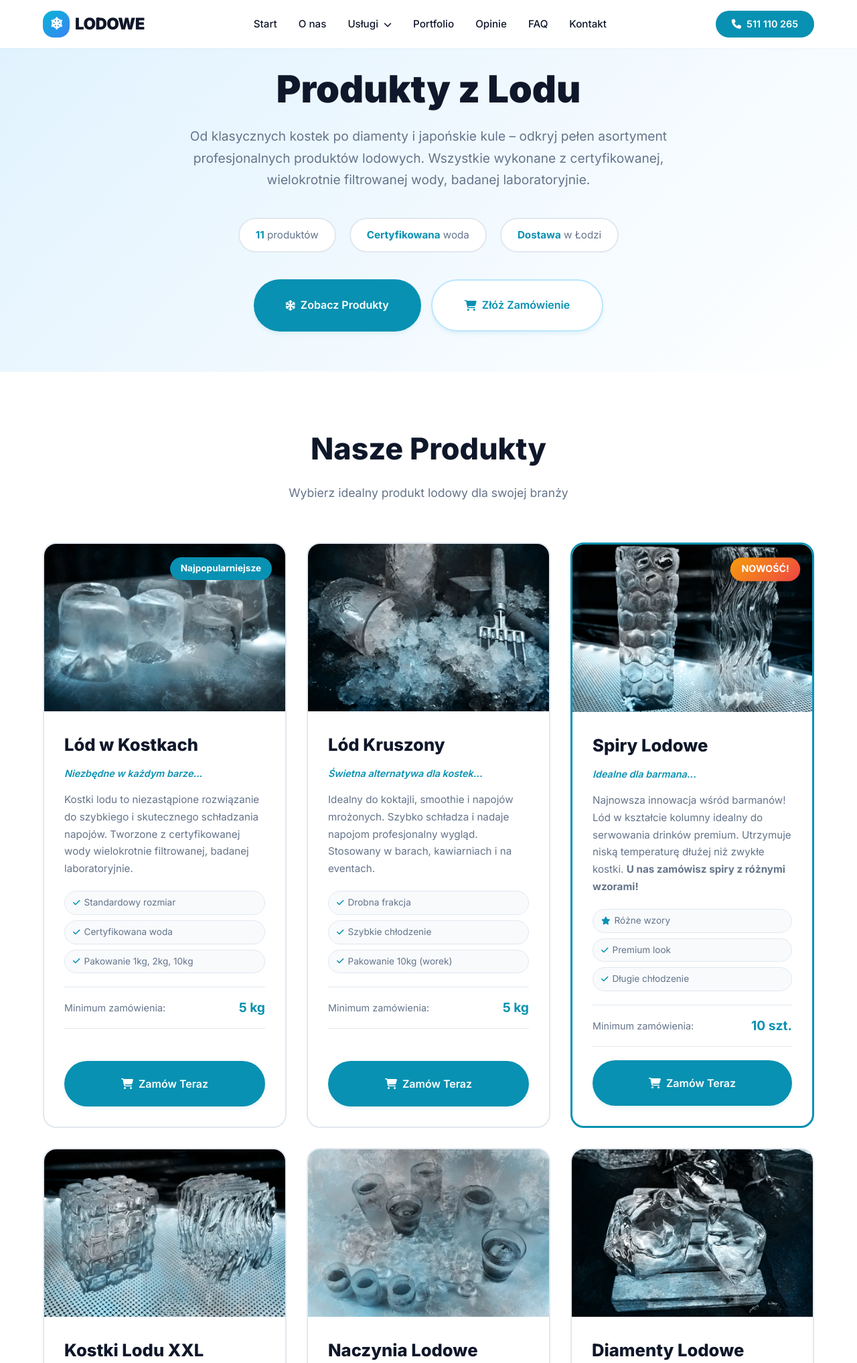
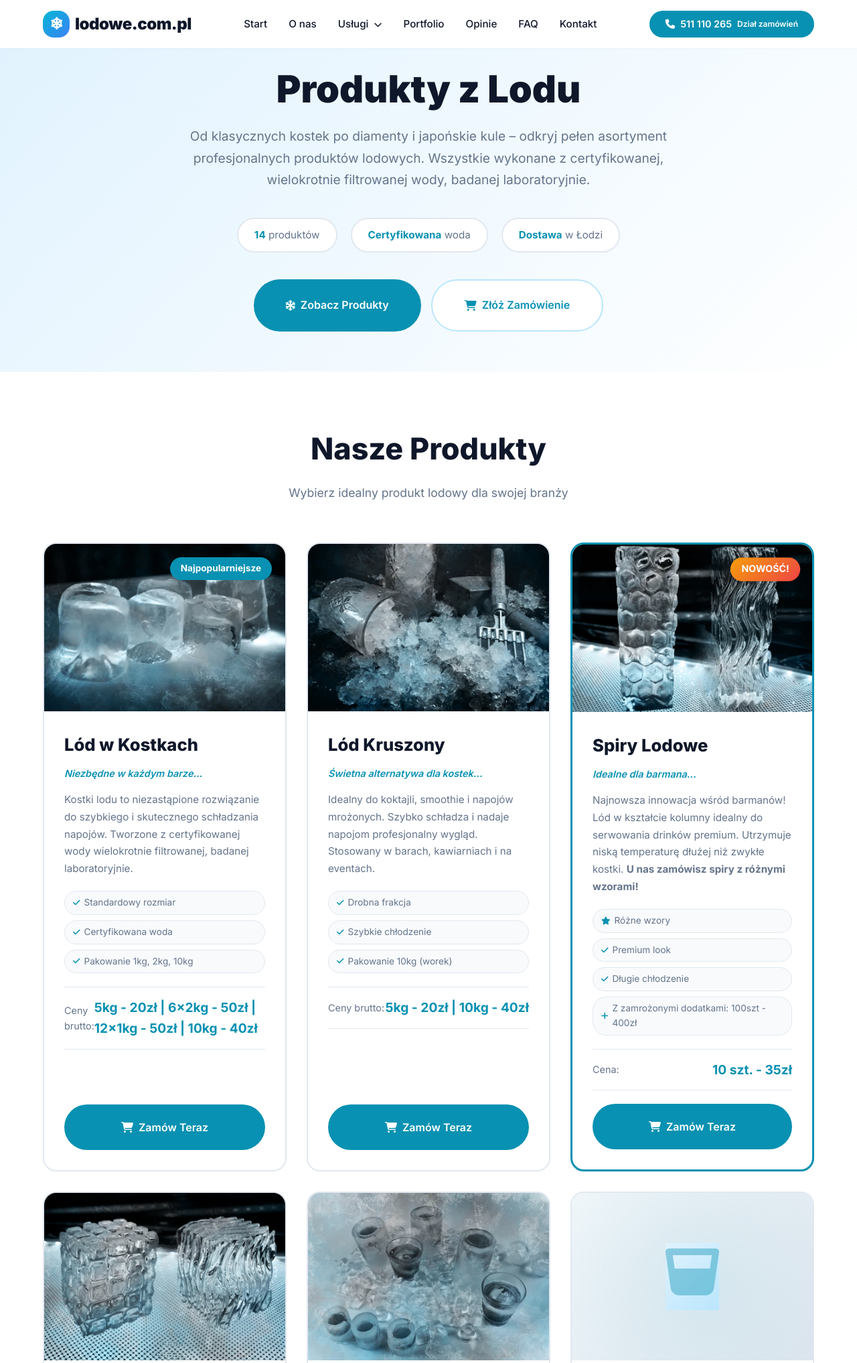
Before and after one commit to bdebinski/lodowe, a PHP site: page /uslugi/produkty-z-lodu.html in a window 1280 px wide. Shown: the top 2035 px of the page at 67% size. Run offline with PHP 8.4, Linux system fonts and the light colour scheme.

Commit message:
Aktualizacja strony: doświadczenie, ceny, produkty i branding
- Zmiana 10 lat na 18+ lat doświadczenia we wszystkich miejscach
- Dodanie podpisu "Dział zamówień" do przycisku z numerem telefonu
- Usunięcie godzin pracy z formularza zamówień
- Dodanie przewozu mroźniczo-chłodniczego i wynajmu samochodów (Fiat Ducato, Doblo, Scudo)
- Aktualizacja sekcji "Wynajem Sprzętu" na stronie głównej
- Dodanie cen do wszystkich produktów lodowych:
  * Lód w kostkach i kruszony: 5kg-20zł, 10kg-40zł, 6x2kg-50zł, 12x1kg-50zł
  * Spiry lodowe: 10szt-35zł (z dodatkami 100szt-400zł)
  * Kostki XXL: 20szt-70zł (z dodatkami 100szt-400zł)
  * Kieliszki lodowe: 20szt-70zł
  * Szklanki: 10szt-50zł
  * Kule lodowe: 10szt-35zł (z dodatkami 100szt-400zł)
  * Suchy lód: 5kg-70zł (z boxem termicznym 100zł)
  * Bar lodowy: od 1230zł brutto
  * Zamrażarki: od 350zł/dobę netto
  * Boxy termiczne: 35zł/dobę netto
  * Samochody: 350-500zł netto
- Dodanie nowego produktu: Kubek i butelka lodowa (3,50zł/szt brutto)
- Dodanie numerów telefonów: 501 494 787 i 608 401 730
- Usunięcie cieni z przycisków na stronie głównej
- Zmiana emaila w stopce na office@long-table.com.pl
- Zmiana logo w nawigacji na "lodowe.com.pl" z linkiem do strony głównej
- Aktualizacja liczby produktów z 11 na 14

```diff
--- a/components/footer.html
+++ b/components/footer.html
@@ -7,7 +7,7 @@
                     <span>LODOWE</span>
                 </a>
                 <p class="footer-description">
-                    Profesjonalne usługi lodowe dla wymagających klientów. Tworzymy spektakularne rzeźby od ponad 10 lat.
+                    Profesjonalne usługi lodowe dla wymagających klientów. Tworzymy spektakularne rzeźby od ponad 18 lat.
                 </p>
             </div>
 
@@ -45,7 +45,7 @@
                     </li>
                     <li>
                         <i class="fas fa-envelope"></i>
-                        <a href="mailto:kontakt@lodowe.com.pl">kontakt@lodowe.com.pl</a>
+                        <a href="mailto:office@long-table.com.pl">office@long-table.com.pl</a>
                     </li>
                 </ul>
             </div>
--- a/components/nav.html
+++ b/components/nav.html
@@ -1,10 +1,10 @@
 <nav class="navbar" id="navbar">
         <div class="container">
             <div class="nav-wrapper">
-                <div class="logo">
+                <a href="/index.html" class="logo">
                     <div class="logo-icon">❄</div>
-                    <span>LODOWE</span>
-                </div>
+                    <span>lodowe.com.pl</span>
+                </a>
 
                 <ul class="nav-menu" id="navMenu">
                     <li><a href="/index.html#home" class="nav-link">Start</a></li>
@@ -31,7 +31,7 @@
 
                 <div class="nav-cta">
                     <a href="tel:+48511110265" class="btn-phone">
-                        <i class="fas fa-phone"></i> 511 110 265
+                        <i class="fas fa-phone"></i> 511 110 265<br><small>Dział zamówień</small>
                     </a>
                     <button class="hamburger" id="hamburger">
                         <span></span>
--- a/css/style-ice-blue.css
+++ b/css/style-ice-blue.css
@@ -475,27 +475,23 @@ button {
 .btn-primary {
     background: var(--primary-color);
     color: var(--white);
-    box-shadow: var(--shadow-md);
 }
 
 .btn-primary:hover {
     background: var(--primary-dark);
     transform: translateY(-2px);
-    box-shadow: var(--shadow-xl);
 }
 
 .btn-secondary {
     background: var(--white);
     color: var(--primary-color);
     border: 2px solid var(--gray-200);
-    box-shadow: var(--shadow-md);
 }
 
 .btn-secondary:hover {
     background: var(--gray-50);
     border-color: var(--primary-light);
     transform: translateY(-2px);
-    box-shadow: var(--shadow-xl);
 }
 
 .btn-link {
--- a/uslugi/bary-lodowe.html
+++ b/uslugi/bary-lodowe.html
@@ -42,7 +42,7 @@
                 </p>
                 <div class="hero-stats-row">
                     <div class="stat-badge">
-                        <strong>10+</strong> lat doświadczenia
+                        <strong>18+</strong> lat doświadczenia
                     </div>
                     <div class="stat-badge">
                         <strong>200+</strong> zrealizowanych barów
@@ -311,7 +311,7 @@
                     </div>
                     <div class="cta-info-item">
                         <i class="fas fa-calculator"></i>
-                        <span>Darmowa wycena</span>
+                        <span>Ceny od 1230zł brutto</span>
                     </div>
                     <div class="cta-info-item">
                         <i class="fas fa-truck"></i>
--- a/uslugi/produkty-z-lodu.html
+++ b/uslugi/produkty-z-lodu.html
@@ -41,7 +41,7 @@
                 </p>
                 <div class="hero-stats-row">
                     <div class="stat-badge">
-                        <strong>11</strong> produktów
+                        <strong>14</strong> produktów
                     </div>
                     <div class="stat-badge">
                         <strong>Certyfikowana</strong> woda
@@ -92,8 +92,8 @@
                             <span class="feature-tag"><i class="fas fa-check"></i> Pakowanie 1kg, 2kg, 10kg</span>
                         </div>
                         <div class="product-pricing">
-                            <span class="price-label">Minimum zamówienia:</span>
-                            <span class="price-value">5 kg</span>
+                            <span class="price-label">Ceny brutto:</span>
+                            <span class="price-value">5kg - 20zł | 6x2kg - 50zł | 12x1kg - 50zł | 10kg - 40zł</span>
                         </div>
                         <button class="btn btn-primary btn-order" data-product="Lód w kostkach">
                             <i class="fas fa-shopping-cart"></i> Zamów Teraz
@@ -121,8 +121,8 @@
                             <span class="feature-tag"><i class="fas fa-check"></i> Pakowanie 10kg (worek)</span>
                         </div>
                         <div class="product-pricing">
-                            <span class="price-label">Minimum zamówienia:</span>
-                            <span class="price-value">5 kg</span>
+                            <span class="price-label">Ceny brutto:</span>
+                            <span class="price-value">5kg - 20zł | 10kg - 40zł</span>
                         </div>
                         <button class="btn btn-primary btn-order" data-product="Lód kruszony">
                             <i class="fas fa-shopping-cart"></i> Zamów Teraz
@@ -150,10 +150,11 @@
                             <span class="feature-tag"><i class="fas fa-star"></i> Różne wzory</span>
                             <span class="feature-tag"><i class="fas fa-check"></i> Premium look</span>
                             <span class="feature-tag"><i class="fas fa-check"></i> Długie chłodzenie</span>
+                            <span class="feature-tag"><i class="fas fa-plus"></i> Z zamrożonymi dodatkami: 100szt - 400zł</span>
                         </div>
                         <div class="product-pricing">
-                            <span class="price-label">Minimum zamówienia:</span>
-                            <span class="price-value">10 szt.</span>
+                            <span class="price-label">Cena:</span>
+                            <span class="price-value">10 szt. - 35zł</span>
                         </div>
                         <button class="btn btn-primary btn-order" data-product="Spiry lodowe">
                             <i class="fas fa-shopping-cart"></i> Zamów Teraz
@@ -179,10 +180,11 @@
                             <span class="feature-tag"><i class="fas fa-check"></i> Duży rozmiar (5x5cm)</span>
                             <span class="feature-tag"><i class="fas fa-check"></i> Wolne topnienie</span>
                             <span class="feature-tag"><i class="fas fa-check"></i> Pakowanie 20 szt.</span>
+                            <span class="feature-tag"><i class="fas fa-plus"></i> Z zamrożonymi dodatkami: 100szt - 400zł</span>
                         </div>
                         <div class="product-pricing">
-                            <span class="price-label">Minimum zamówienia:</span>
-                            <span class="price-value">20 szt.</span>
+                            <span class="price-label">Cena:</span>
+                            <span class="price-value">20 szt. - 70zł</span>
                         </div>
                         <button class="btn btn-primary btn-order" data-product="Kostki XXL">
                             <i class="fas fa-shopping-cart"></i> Zamów Teraz
@@ -207,13 +209,43 @@
                         <div class="product-features">
                             <span class="feature-tag"><i class="fas fa-check"></i> 100% lód</span>
                             <span class="feature-tag"><i class="fas fa-check"></i> Różne kształty</span>
-                            <span class="feature-tag"><i class="fas fa-check"></i> Pakowanie 20 szt.</span>
+                            <span class="feature-tag"><i class="fas fa-check"></i> Kieliszki 20 szt. - 70zł</span>
+                            <span class="feature-tag"><i class="fas fa-check"></i> Szklanki 10 szt. - 50zł</span>
                         </div>
                         <div class="product-pricing">
-                            <span class="price-label">Minimum zamówienia:</span>
-                            <span class="price-value">20 szt.</span>
+                            <span class="price-label">Ceny:</span>
+                            <span class="price-value">Kieliszki 20szt - 70zł | Szklanki 10szt - 50zł</span>
                         </div>
                         <button class="btn btn-primary btn-order" data-product="Naczynia lodowe">
+                            <i class="fas fa-shopping-cart"></i> Zamów Teraz
+                        </button>
+                    </div>
+                </div>
+
+                <!-- Product 5a: Kubek i butelka lodowa -->
+                <div class="product-card">
+                    <div class="product-image">
+                        <div class="image-placeholder">
+                            <i class="fas fa-glass-whiskey"></i>
+                        </div>
+                    </div>
+                    <div class="product-content">
+                        <h3>Kubek i Butelka Lodowa</h3>
+                        <p class="product-tagline">Praktyczne i efektowne...</p>
+                        <p class="product-description">
+                            Kubki i butelki wykonane w całości z lodu. Idealne do serwowania napojów na eventach
+                            i imprezach. Zapewniają niepowtarzalny wygląd i utrzymują niską temperaturę.
+                        </p>
+                        <div class="product-features">
+                            <span class="feature-tag"><i class="fas fa-check"></i> 100% lód</span>
+                            <span class="feature-tag"><i class="fas fa-check"></i> Kubek lodowy</span>
+                            <span class="feature-tag"><i class="fas fa-check"></i> Butelka lodowa</span>
+                        </div>
+                        <div class="product-pricing">
+                            <span class="price-label">Cena brutto:</span>
+                            <span class="price-value">3,50zł / sztuka</span>
+                        </div>
+                        <button class="btn btn-primary btn-order" data-product="Kubek i butelka lodowa">
                             <i class="fas fa-shopping-cart"></i> Zamów Teraz
                         </button>
                     </div>
@@ -266,10 +298,11 @@
                             <span class="feature-tag"><i class="fas fa-check"></i> Średnica 6cm</span>
                             <span class="feature-tag"><i class="fas fa-check"></i> Najwolniejsze topnienie</span>
                             <span class="feature-tag"><i class="fas fa-check"></i> Pakowanie 10 szt.</span>
+                            <span class="feature-tag"><i class="fas fa-plus"></i> Z zamrożonymi dodatkami: 100szt - 400zł</span>
                         </div>
                         <div class="product-pricing">
-                            <span class="price-label">Minimum zamówienia:</span>
-                            <span class="price-value">10 szt.</span>
+                            <span class="price-label">Cena:</span>
+                            <span class="price-value">10 szt. - 35zł</span>
                         </div>
                         <button class="btn btn-primary btn-order" data-product="Japońskie kule">
                             <i class="fas fa-shopping-cart"></i> Zamów Teraz
@@ -297,8 +330,8 @@
                             <span class="feature-tag"><i class="fas fa-check"></i> Pakowanie worki</span>
                         </div>
                         <div class="product-pricing">
-                            <span class="price-label">Minimum zamówienia:</span>
-                            <span class="price-value">5 kg</span>
+                            <span class="price-label">Ceny:</span>
+                            <span class="price-value">5kg - 70zł | 5kg + box termiczny - 100zł</span>
                         </div>
                         <button class="btn btn-primary btn-order" data-product="Suchy lód">
                             <i class="fas fa-shopping-cart"></i> Zamów Teraz
@@ -356,8 +389,8 @@
                             <span class="feature-tag"><i class="fas fa-check"></i> Wynajem lub sprzedaż</span>
                         </div>
                         <div class="product-pricing">
-                            <span class="price-label">Dostępność:</span>
-                            <span class="price-value">Na zapytanie</span>
+                            <span class="price-label">Wynajem:</span>
+                            <span class="price-value">Od 350zł za dobę (netto)</span>
                         </div>
                         <button class="btn btn-primary btn-order" data-product="Zamrażarki">
                             <i class="fas fa-phone"></i> Zapytaj o Ofertę
@@ -383,14 +416,14 @@
                         </p>
                         <div class="product-features">
                             <span class="feature-tag"><i class="fas fa-check"></i> Różne pojemności</span>
-                            <span class="feature-tag"><i class="fas fa-check"></i> Energooszczędne</span>
-                            <span class="feature-tag"><i class="fas fa-check"></i> Wynajem lub sprzedaż</span>
+                            <span class="feature-tag"><i class="fas fa-check"></i> Długie utrzymanie temperatury</span>
+                            <span class="feature-tag"><i class="fas fa-check"></i> Wynajem</span>
                         </div>
                         <div class="product-pricing">
-                            <span class="price-label">Dostępność:</span>
-                            <span class="price-value">Na zapytanie</span>
+                            <span class="price-label">Wynajem:</span>
+                            <span class="price-value">35zł za dobę (netto)</span>
                         </div>
-                        <button class="btn btn-primary btn-order" data-product="Zamrażarki">
+                        <button class="btn btn-primary btn-order" data-product="Boxy termiczne">
                             <i class="fas fa-phone"></i> Zapytaj o Ofertę
                         </button>
                     </div>
@@ -418,6 +451,37 @@
                             <span class="price-value">Na zapytanie</span>
                         </div>
                         <button class="btn btn-primary btn-order" data-product="Zamrażarki">
+                            <i class="fas fa-phone"></i> Zapytaj o Ofertę
+                        </button>
+                    </div>
+                </div>
+
+                <!-- Product 13: Przewóz i wynajem samochodu -->
+                <div class="product-card">
+                    <div class="product-image">
+                        <div class="image-placeholder">
+                            <i class="fas fa-truck"></i>
+                        </div>
+                    </div>
+                    <div class="product-content">
+                        <h3>Przewóz mroźniczo-chłodniczy</h3>
+                        <p class="product-tagline">Transport w kontrolowanych warunkach...</p>
+                        <p class="product-description">
+                            Profesjonalny przewóz mroźniczo-chłodniczy oraz wynajem samochodu jako mobilna mroźnia.
+                            Dysponujemy samochodami typu <strong>Fiat Ducato, Fiat Doblo i Fiat Scudo</strong>
+                            zapewniającymi optymalne warunki przechowywania i transportu produktów lodowych.
+                        </p>
+                        <div class="product-features">
+                            <span class="feature-tag"><i class="fas fa-check"></i>Fiat Ducato</span>
+                            <span class="feature-tag"><i class="fas fa-check"></i>Fiat Doblo</span>
+                            <span class="feature-tag"><i class="fas fa-check"></i>Fiat Scudo</span>
+                            <span class="feature-tag"><i class="fas fa-check"></i>Kontrolowana temperatura</span>
+                        </div>
+                        <div class="product-pricing">
+                            <span class="price-label">Wynajem:</span>
+                            <span class="price-value">350-500zł (netto)</span>
+                        </div>
+                        <button class="btn btn-primary btn-order" data-product="Przewóz mroźniczo-chłodniczy">
                             <i class="fas fa-phone"></i> Zapytaj o Ofertę
                         </button>
                     </div>
@@ -577,16 +641,6 @@
                                 <span class="method-value">office@long-table.com.pl</span>
                             </div>
                         </a>
-
-                        <div class="contact-method">
-                            <div class="method-icon">
-                                <i class="fas fa-clock"></i>
-                            </div>
-                            <div class="method-details">
-                                <span class="method-label">Godziny pracy</span>
-                                <span class="method-value">Pn-Pt: 8:00-18:00<br>Sob: 9:00-14:00</span>
-                            </div>
-                        </div>
                     </div>
 
                     <div class="order-benefits">
@@ -685,7 +739,7 @@
                     </div>
                     <div class="cta-info-item">
                         <i class="fas fa-handshake"></i>
-                        <span>10+ lat doświadczenia</span>
+                        <span>18+ lat doświadczenia</span>
                     </div>
                 </div>
             </div>
```
Also changed, not shown: index.html (+7 -5 lines).
